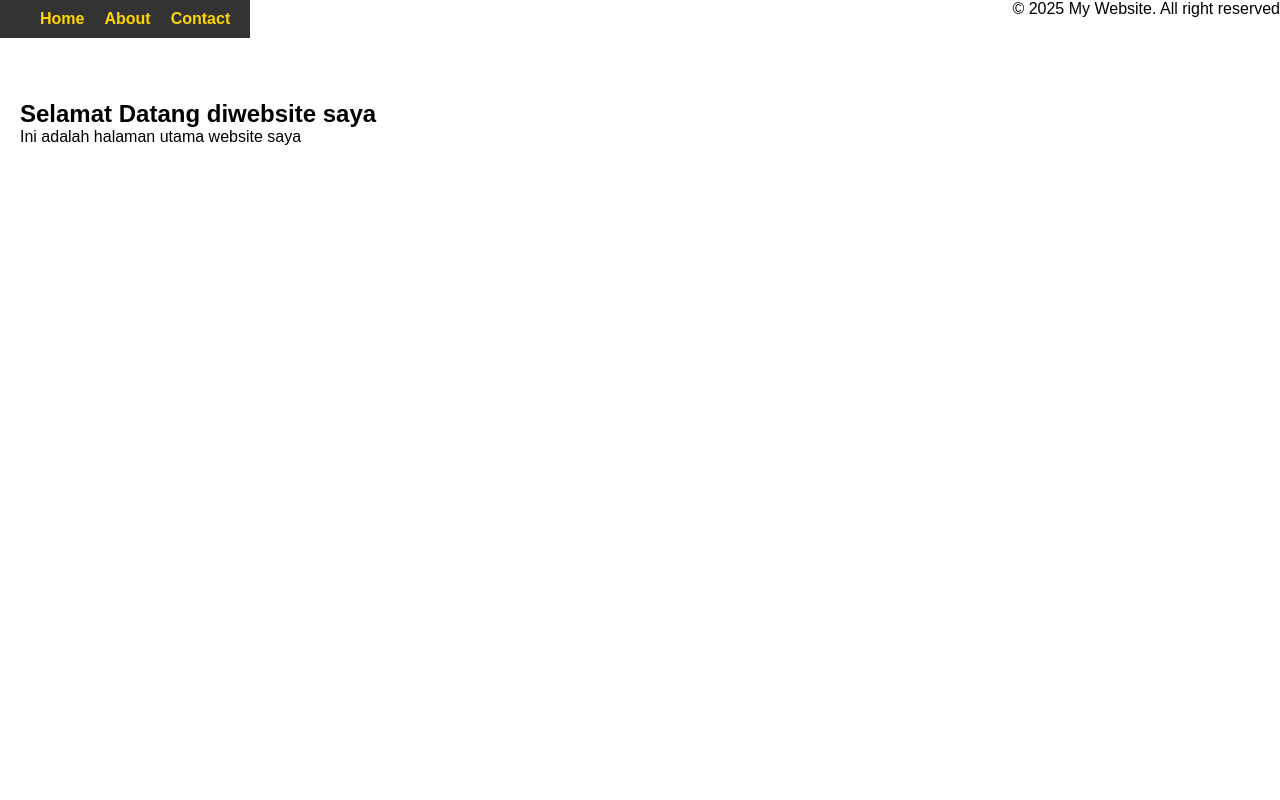
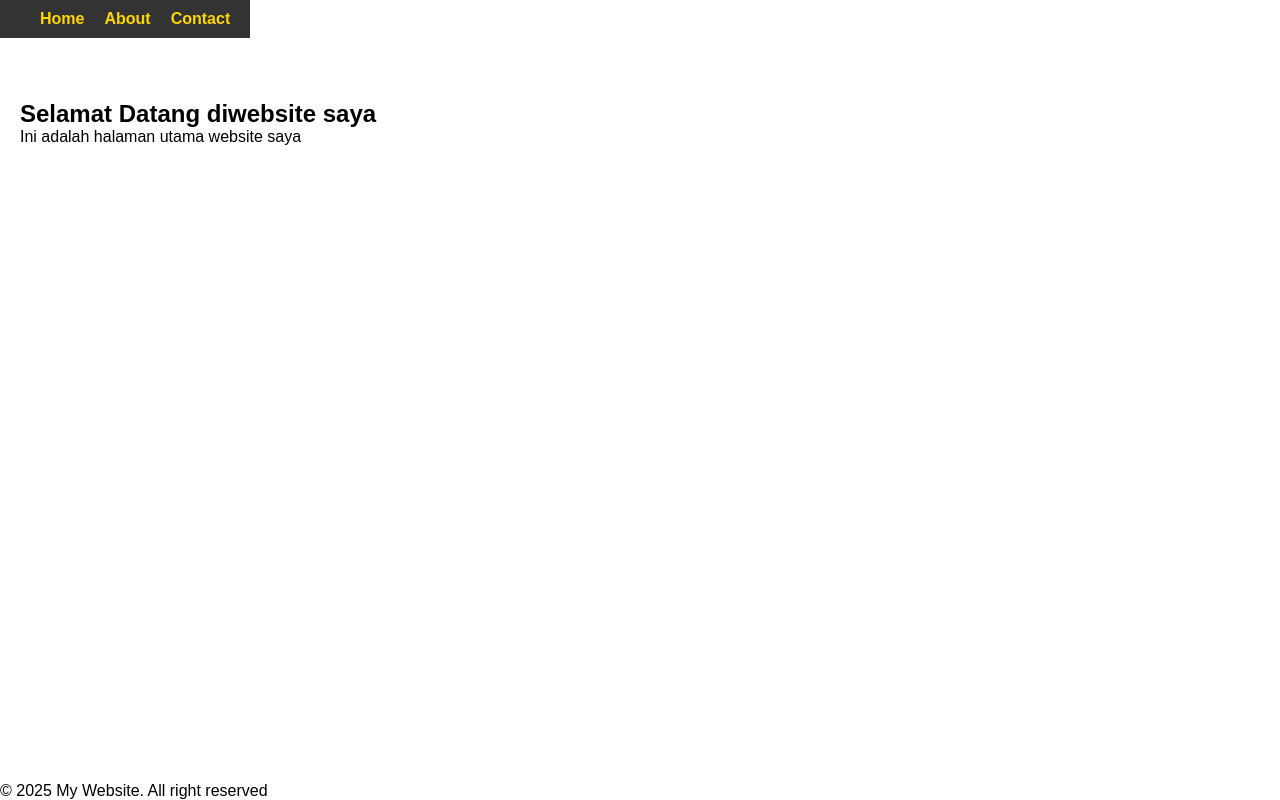
Before and after one commit to Erik-0204/Erik_Ekskul_SMP_BW_Rabu, a plain HTML site: page index.html in a window 1280 px wide. Drawn offline with Linux system fonts and the light colour scheme.

Commit message:
Update style.css

```diff
--- a/style.css
+++ b/style.css
@@ -6,7 +6,7 @@
 
 body {
   display: flex;
-  flex-direction: coumn;
+  flex-direction: column;
   min-height: 100vh;
   font-family: Arial, sans-serif;
 }
```
